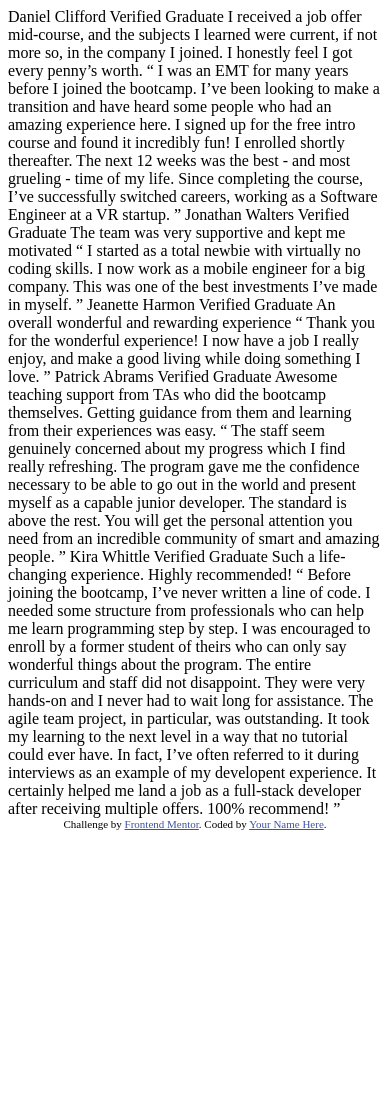
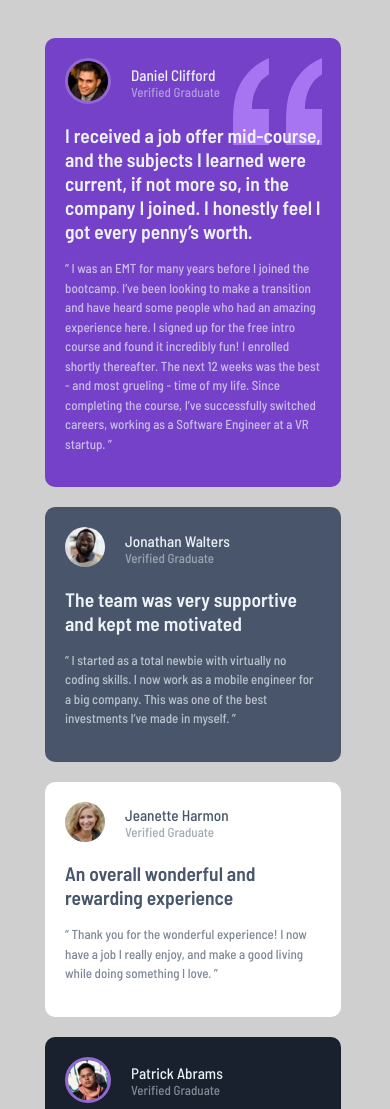
Before and after one commit to Mohamed-Badr-Saad/Testimonials-grid-section-frontend-mentor, a plain HTML site: page index.html in a window 390 px wide. Shown: the top 1109 px of the page. Before the commit the page ends 844 px from the top, so only its background shows below. Drawn offline with Linux system fonts and the light colour scheme; a web font is replaced by a local one.

Commit message:
adding main and mobile styles adding content

```diff
--- a/index.html
+++ b/index.html
@@ -1,76 +1,126 @@
 <!DOCTYPE html>
 <html lang="en">
+
 <head>
   <meta charset="UTF-8">
-  <meta name="viewport" content="width=device-width, initial-scale=1.0"> <!-- displays site properly based on user's device -->
+  <meta name="viewport" content="width=device-width, initial-scale=1.0">
+  <!-- displays site properly based on user's device -->
 
   <link rel="icon" type="image/png" sizes="32x32" href="./images/favicon-32x32.png">
 
   <title>Frontend Mentor | [Challenge Name Here]</title>
 
   <!-- Feel free to remove these styles or customise in your own stylesheet 👍 -->
-  <style>
-    .attribution { font-size: 11px; text-align: center; }
-    .attribution a { color: hsl(228, 45%, 44%); }
-  </style>
+  <link rel="stylesheet" href="./styles/styles.css">
+
 </head>
+
 <body>
-  Daniel Clifford
-  Verified Graduate
-
+  <main class="page-layout">
+    <section class="card bg-moderate-violet txt-light-grayish-blue pattern-quotation">
+      <div class="account-info ">
+        <div><img class="border" src="./images/image-daniel.jpg" alt="daniel image"></div>
+        <div>
+          <h3 class="name">Daniel Clifford</h3>
+          <h4 class="status">Verified Graduate</h4>
+        </div>
+      </div>
+      <h2>
         I received a job offer mid-course, and the subjects I learned were current, if not more so,
         in the company I joined. I honestly feel I got every penny’s worth.
-
+      </h2>
+      <p>
         “ I was an EMT for many years before I joined the bootcamp. I’ve been looking to make a
         transition and have heard some people who had an amazing experience here. I signed up
         for the free intro course and found it incredibly fun! I enrolled shortly thereafter.
         The next 12 weeks was the best - and most grueling - time of my life. Since completing
         the course, I’ve successfully switched careers, working as a Software Engineer at a VR startup. ”
+      </p>
+    </section>
 
-  Jonathan Walters
-  Verified Graduate
 
+    <section class="card bg-very-dark-grayish-blue txt-light-grayish-blue ">
+      <div class="account-info ">
+        <div><img src="./images/image-jonathan.jpg" alt="daniel image"></div>
+        <div>
+          <h3 class="name">Jonathan Walters</h3>
+          <h4 class="status">Verified Graduate</h4>
+        </div>
+      </div>
+      <h2>
         The team was very supportive and kept me motivated
-
+      </h2>
+      <p>
         “ I started as a total newbie with virtually no coding skills. I now work as a mobile engineer
         for a big company. This was one of the best investments I’ve made in myself. ”
+      </p>
+    </section>
 
-  Jeanette Harmon
-  Verified Graduate
 
+    <section class="card bg-white txt-very-dark-grayish-blue ">
+      <div class="account-info ">
+        <div><img src="./images/image-jeanette.jpg" alt="daniel image"></div>
+        <div>
+          <h3 class="name">Jeanette Harmon</h3>
+          <h4 class="status">Verified Graduate</h4>
+        </div>
+      </div>
+      <h2>
         An overall wonderful and rewarding experience
-
+      </h2>
+      <p>
         “ Thank you for the wonderful experience! I now have a job I really enjoy, and make a good living
         while doing something I love. ”
+      </p>
+    </section>
 
-  Patrick Abrams
-  Verified Graduate
-
+    <section class="card bg-very-dark-blackish-blue txt-light-grayish-blue ">
+      <div class="account-info ">
+        <div><img class="border" src="./images/image-patrick.jpg" alt="daniel image"></div>
+        <div>
+          <h3 class="name">Patrick Abrams</h3>
+          <h4 class="status">Verified Graduate</h4>
+        </div>
+      </div>
+      <h2>
         Awesome teaching support from TAs who did the bootcamp themselves. Getting guidance from them and
         learning from their experiences was easy.
-
+      </h2>
+      <p>
         “ The staff seem genuinely concerned about my progress which I find really refreshing. The program
         gave me the confidence necessary to be able to go out in the world and present myself as a capable
         junior developer. The standard is above the rest. You will get the personal attention you need from
         an incredible community of smart and amazing people. ”
+      </p>
+    </section>
 
-  Kira Whittle
-  Verified Graduate
 
+    <section class="card bg-white txt-very-dark-grayish-blue ">
+      <div class="account-info ">
+        <div><img src="./images/image-kira.jpg" alt="daniel image"></div>
+        <div>
+          <h3 class="name">Kira Whittle</h3>
+          <h4 class="status">Verified Graduate</h4>
+        </div>
+      </div>
+      <h2>
         Such a life-changing experience. Highly recommended!
-
+      </h2>
+      <p>
         “ Before joining the bootcamp, I’ve never written a line of code. I needed some structure from
         professionals who can help me learn programming step by step. I was encouraged to enroll by a former
         student of theirs who can only say wonderful things about the program. The entire curriculum and staff
         did not disappoint. They were very hands-on and I never had to wait long for assistance. The agile team
         project, in particular, was outstanding. It took my learning to the next level in a way that no tutorial
-  could ever have. In fact, I’ve often referred to it during interviews as an example of my developent
+        could ever have. In fact, I’ve often referred to it during interviews as an example of my development
         experience. It certainly helped me land a job as a full-stack developer after receiving multiple offers.
         100% recommend! ”
+      </p>
+    </section>
 
-  <div class="attribution">
-    Challenge by <a href="https://www.frontendmentor.io?ref=challenge" target="_blank">Frontend Mentor</a>.
-    Coded by <a href="#">Your Name Here</a>.
-  </div>
+
+  </main>
+
 </body>
+
 </html>
--- /dev/null
+++ b/styles/_variables.scss
@@ -0,0 +1,18 @@
+@use "sass:map";
+
+$palette: (
+    moderate-violet: hsl(263, 55%, 52%),
+    very-dark-grayish-blue: hsl(217, 19%, 35%),
+    very-dark-blackish-blue: hsl(219, 29%, 14%),
+    white: hsl(0, 0%, 100%),
+    light-gray: hsl(0, 0%, 81%),
+    light-grayish-blue: hsl(210, 46%, 95%)
+);
+
+$font-weights: (
+    small: 500,
+    medium: 600,
+    large: 700
+);
+
+@import url('https://fonts.googleapis.com/css2?family=Barlow+Semi+Condensed:ital,wght@0,100;0,200;0,300;0,400;0,500;0,600;0,700;0,800;0,900;1,100;1,200;1,300;1,400;1,500;1,600;1,700;1,800;1,900&family=Figtree:ital,wght@0,300..900;1,300..900&family=Fraunces:ital,opsz,wght@0,9..144,100..900;1,9..144,100..900&family=Montserrat:ital,wght@0,100..900;1,100..900&family=Outfit:wght@100..900&family=Playwrite+GB+S:ital,wght@0,100..400;1,100..400&family=Poppins:ital,wght@0,100;0,200;0,300;0,400;0,500;0,600;0,700;0,800;0,900;1,100;1,200;1,300;1,400;1,500;1,600;1,700;1,800;1,900&display=swap');
--- /dev/null
+++ b/styles/styles.scss
@@ -0,0 +1,90 @@
+@use "./variables" as variables;
+
+body {
+    font-size: 13px;
+    font-weight: map-get(variables.$font-weights, small);
+    background-color: map-get(variables.$palette, light-gray);
+    font-family: "Barlow Semi Condensed";
+    width: 95vw;
+    display: flex;
+    flex-direction: column;
+    align-items: center;
+    justify-content: center;
+}
+
+.page-layout {
+    margin: 30px 0 30px 0;
+    display: flex;
+    flex-direction: column;
+    width: 80%;
+    align-items: center;
+    gap: 20px;
+}
+
+.card {
+    border-radius: 10px;
+    padding: 20px;
+
+    &.bg-moderate-violet {
+        background-color: map-get($map: variables.$palette, $key: moderate-violet);
+    }
+    &.bg-very-dark-grayish-blue {
+        background-color: map-get($map: variables.$palette, $key: very-dark-grayish-blue);
+    }
+    &.bg-very-dark-blackish-blue {
+        background-color: map-get($map: variables.$palette, $key: very-dark-blackish-blue);
+    }
+    &.bg-white {
+        background-color: map-get($map: variables.$palette, $key: white);
+    }
+    &.txt-light-grayish-blue {
+        color: map-get($map: variables.$palette, $key: light-grayish-blue);
+    }
+    &.txt-very-dark-grayish-blue {
+        color: map-get($map: variables.$palette, $key: very-dark-grayish-blue);
+    }
+
+    h2 {
+        font-weight: map-get($map: variables.$font-weights, $key: medium);
+    }
+    p {
+        opacity: 70%;
+        font-weight: map-get($map: variables.$font-weights, $key: small);
+        line-height: 150%;
+    }
+}
+
+.account-info {
+    display: flex;
+    flex-direction: row;
+    justify-content: flex-start;
+    align-items: center;
+
+    img {
+        border-radius: 100%;
+        &.border {
+            border: 3px solid lighten(map-get(variables.$palette, moderate-violet), 10%);
+        }
+        margin-right: 20px;
+        width: 40px;
+        height: 40px;
+    }
+
+    .name {
+        font-weight: map-get($map: variables.$font-weights, $key: small);
+        margin: 0;
+    }
+    .status {
+        font-weight: map-get($map: variables.$font-weights, $key: small);
+        margin: 0;
+        opacity: 50%;
+    }
+}
+
+.pattern-quotation {
+    background-image: url("../images/bg-pattern-quotation.svg");
+    background-size: contain; /* Adjusts size */
+    background-repeat: no-repeat; /* Prevents tiling */
+    background-position: top 20px right 20px; /* Centers the image */
+    background-size: 30%;
+}
```
Also changed, not shown: styles/styles.css (added), 1 other file. Lines whose indentation alone changed are shown as unchanged.
